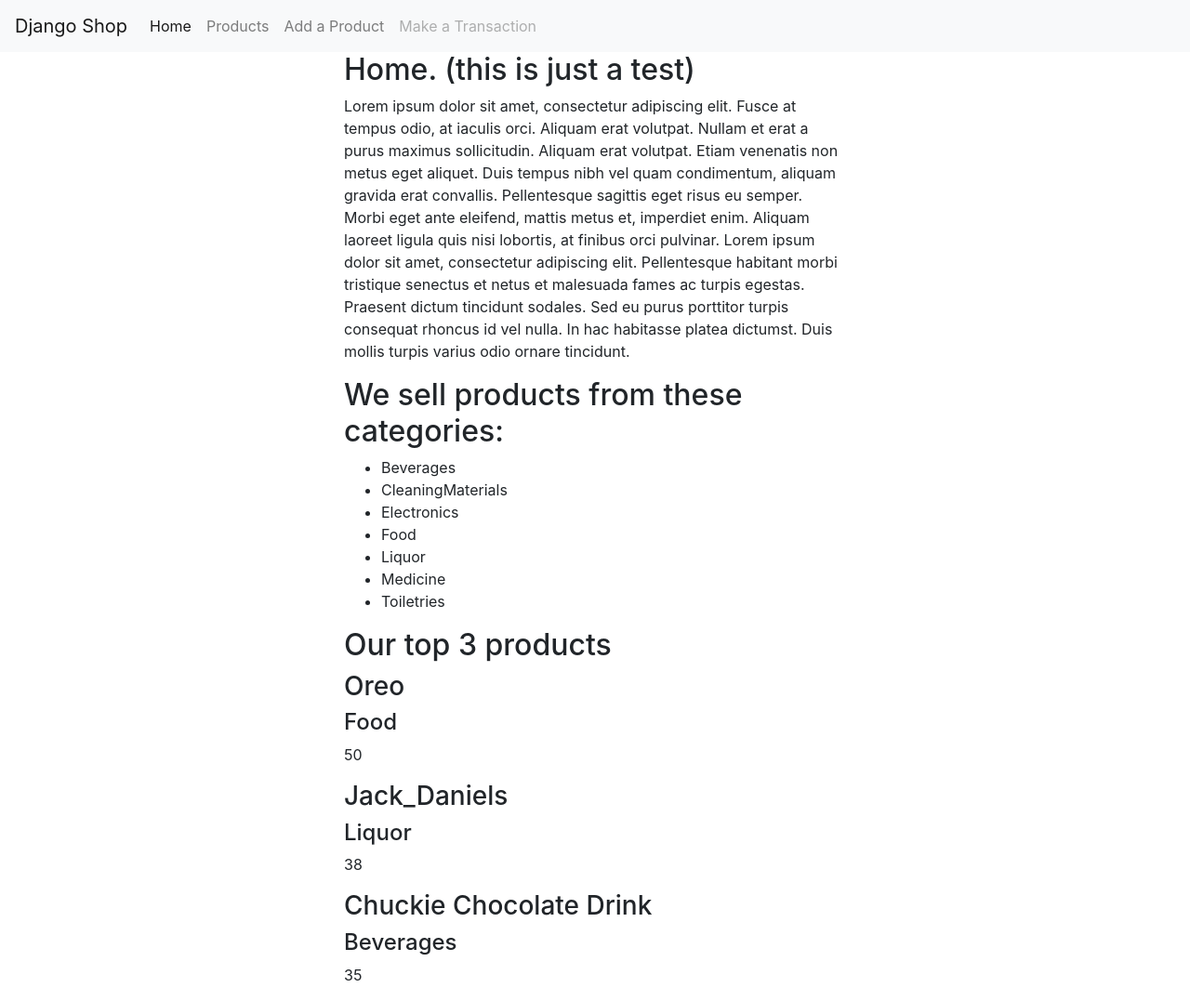
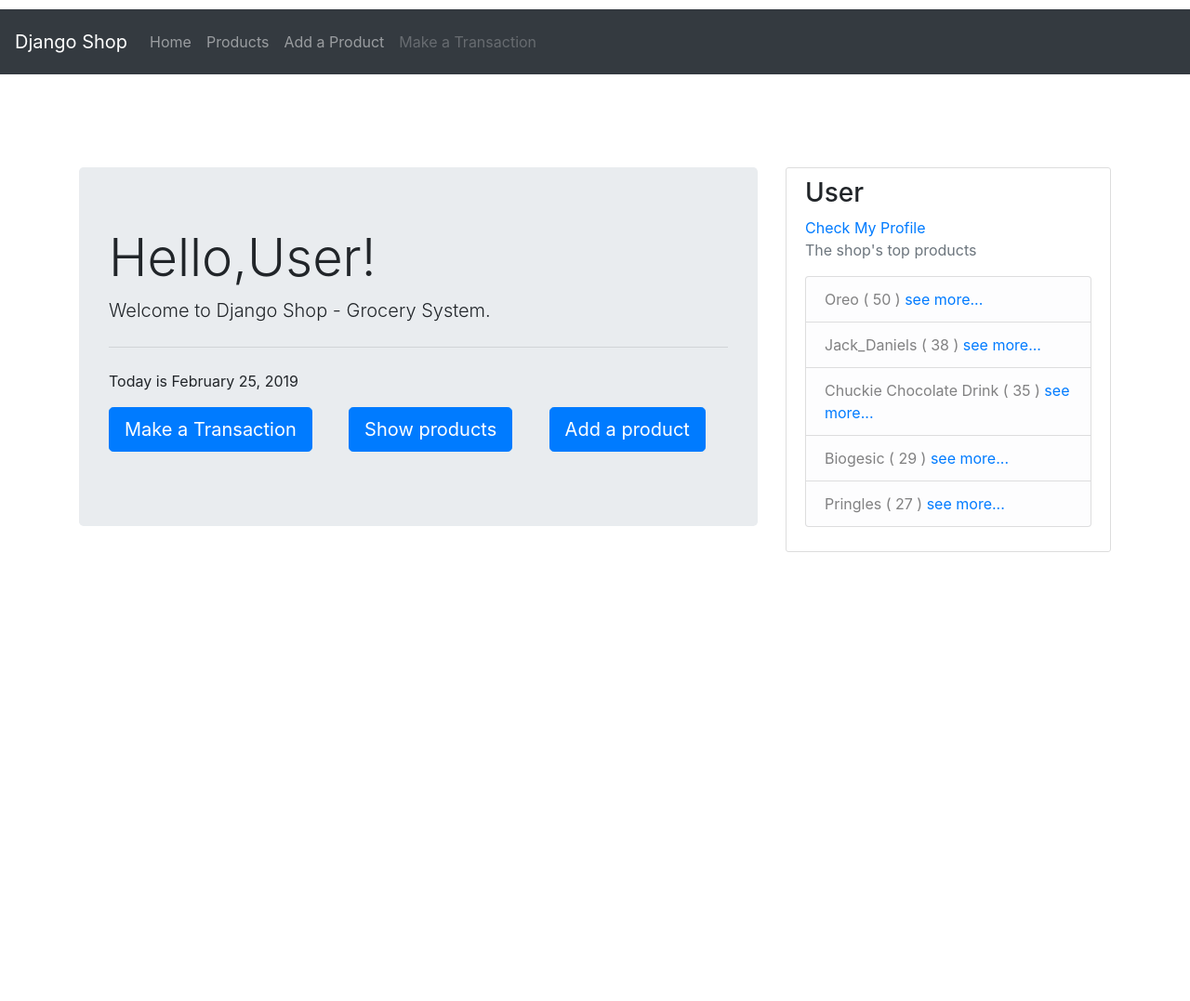
Before and after one commit to freanuperiaa/django_grocery_POS, a Django app: page / in a window 1280 px wide. Shown: the whole page at 93% size. After the commit the page ends 594 px from the top, so only its background shows below. Run offline with Django 3.2, Linux system fonts and the light colour scheme; data comes from the database, SQL or seed files in the repository; both versions use the stored data as it was after the commit; some libraries are stand-ins or nearby versions.

Commit message:
fixed the design, added BS and django-crispy-forms

```diff
--- a/grocery/views.py
+++ b/grocery/views.py
@@ -22,13 +22,13 @@ class HomePageView(ListView):
     template_name = 'home.html'
 
     def get_queryset(self):
-        query_set = Product.objects.order_by('-no_purchases')[:3]
+        query_set = Product.objects.order_by('-no_purchases')[:5]
 
         return query_set
 
     def get_context_data(self, **kwargs):
         context = super().get_context_data(**kwargs)
-        context['categories'] = Category.objects.all()
+        context['time'] = timezone.now()
 
         return context
 
--- a/grocery_proj/settings.py
+++ b/grocery_proj/settings.py
@@ -38,6 +38,7 @@ INSTALLED_APPS = [
     'django.contrib.messages',
     'django.contrib.staticfiles',
     'grocery', #new
+    'crispy_forms',
 ]
 
 MIDDLEWARE = [
@@ -120,3 +121,5 @@ USE_TZ = True
 
 STATIC_URL = '/static/'
 STATICFILES_DIRS = [os.path.join(BASE_DIR,'static')]
+
+CRISPY_TEMPLATE_PACK = 'bootstrap4'
--- a/static/css/base.css
+++ b/static/css/base.css
@@ -5,10 +5,17 @@ body, *:before, *:after {
     font-family: Georgia, 'Times New Roman', Times, serif;
 }
 
-navbar-coy {
-    margin-top:150px;
+.navbar-coy {
+    margin-top:10px;
+    margin-bottom:100px;
+    height:70px;
 }
 
-coy-row1 {
-    margin-top:150px;
+
+.content-section {
+    background: #ffffff;
+    padding: 10px 20px;
+    border: 1px solid #dddddd;
+    border-radius: 3px;
+    margin-bottom: 20px;
 }
--- a/templates/base.html
+++ b/templates/base.html
@@ -8,15 +8,15 @@
     </head>
     <body>
         <header>
-                <nav class="navbar navbar-expand-lg navbar-light bg-light navbar-coy">
-                        <a class="navbar-brand" href="#">Django Shop</a>
+                <nav class="navbar-coy navbar navbar-expand-lg navbar-dark bg-dark ">
+                        <a class="navbar-brand" href="{% url 'home' %}">Django Shop</a>
                         <button class="navbar-toggler" type="button" data-toggle="collapse" data-target="#navbarNav" aria-controls="navbarNav" aria-expanded="false" aria-label="Toggle navigation">
                           <span class="navbar-toggler-icon"></span>
                         </button>
                         <div class="collapse navbar-collapse" id="navbarNav">
                           <ul class="navbar-nav">
-                            <li class="nav-item active">
-                              <a class="nav-link" href="{% url 'home' %}">Home <span class="sr-only">(current)</span></a>
+                            <li class="nav-item">
+                              <a class="nav-link" href="{% url 'home' %}">Home </a>
                             </li>
                             <li class="nav-item">
                               <a class="nav-link" href="{% url 'products_list' %}">Products</a>
--- a/templates/home.html
+++ b/templates/home.html
@@ -3,51 +3,43 @@
 
 
 {% block content %}
-    <div class="row coy-row1">
-        <div class="col-md-3"></div>
-        <div class="col-md-6">
-                <h2>Home. (this is just a test)</h2>
+
+    <div class="row">
+        <div class="col-md-8">
+                <div class="jumbotron">
+                                <h1 class="display-4">Hello,User!</h1>
+                                <p class="lead">Welcome to Django Shop - Grocery System.</p>
+                                <hr class="my-4">
+                                <p>Today is {{ time|date:"F d, Y" }}</p>
+                                <p class="lead">
+                                        <a class="btn btn-primary btn-lg" href="#" role="button">Make a Transaction</a>
+                                        &nbsp;&nbsp;&nbsp;&nbsp;&nbsp;
+                                        <a class="btn btn-primary btn-lg" href="{% url 'products_list' %}" role="button">Show products</a>
+                                        &nbsp;&nbsp;&nbsp;&nbsp;&nbsp;
+                                        <a class="btn btn-primary btn-lg" href="{% url 'create_product' %}" role="button">Add a product</a>
+                                </p>
+                </div>
 
         </div>
-        <div class="col-md-3"></div>
+
+
+        <div class="col-md-4">
+        <div class="content-section">
+            <h3>User</h3>
+            <a class="text" href="#">Check My Profile</a>
+            <p class='text-muted'>The shop's top products</p>
+            <ul class="list-group">
+                {% for item in object_list %}
+                <li class="list-group-item list-group-item-light">
+                        {{ item.name }} ( {{item.no_purchases}} )
+                        <a href="{% url 'products_detail' item.slug %}">see more...</a>
+
+                </li>
+                {% endfor %}
+            </ul>
+            </p>
+        </div>
+        </div>
     </div>
 
-
-    <div class="row coy-row1">
-        <div class="col-md-3"></div>
-        <div class="col-md-6">
-                <p>Lorem ipsum dolor sit amet, consectetur adipiscing elit. Fusce at tempus odio, at iaculis orci. Aliquam erat volutpat. Nullam et erat a purus maximus sollicitudin. Aliquam erat volutpat. Etiam venenatis non metus eget aliquet. Duis tempus nibh vel quam condimentum, aliquam gravida erat convallis. Pellentesque sagittis eget risus eu semper. Morbi eget ante eleifend, mattis metus et, imperdiet enim. Aliquam laoreet ligula quis nisi lobortis, at finibus orci pulvinar. Lorem ipsum dolor sit amet, consectetur adipiscing elit. Pellentesque habitant morbi tristique senectus et netus et
-                     malesuada fames ac turpis egestas. Praesent dictum tincidunt sodales. Sed eu purus porttitor turpis consequat rhoncus id vel nulla. In hac habitasse platea dictumst. Duis mollis turpis varius odio ornare tincidunt.</p>
-
-        </div>
-        <div class="col-md-3"></div>
-    </div>
-
-
-    <div class="row coy-row1">
-            <div class="col-md-3"></div>
-            <div class="col-md-6">
-                    <h2>We sell products from these categories:</h2>
-                    <ul>
-                        {% for item in categories %}
-                            <li> {{ item.name }} </li>
-                        {% endfor %}
-                    </ul>
-
-            </div>
-            <div class="col-md-3"></div>
-    </div>
-
-    <div class="row coy-row1">
-            <div class="col-md-3"></div>
-            <div class="col-md-6">
-                    <h2>Our top 3 products</h2>
-                    {% for item in object_list %}
-                    <h3> {{ item.name }} </h3>
-                    <h4> {{item.category}} </h4>
-                    <p> {{ item.no_purchases }} </p>
-                    {% endfor %}
-
-            </div>
-            <div class="col-md-3"></div>
 {% endblock content %}
```
Also changed, not shown: notes.txt (added, +13 -0 lines), templates/create_product.html (+26 -5 lines), templates/product_detail.html (+16 -10 lines), templates/products_list.html (+28 -21 lines), templates/update_product.html (+4 -5 lines), db.sqlite3.
